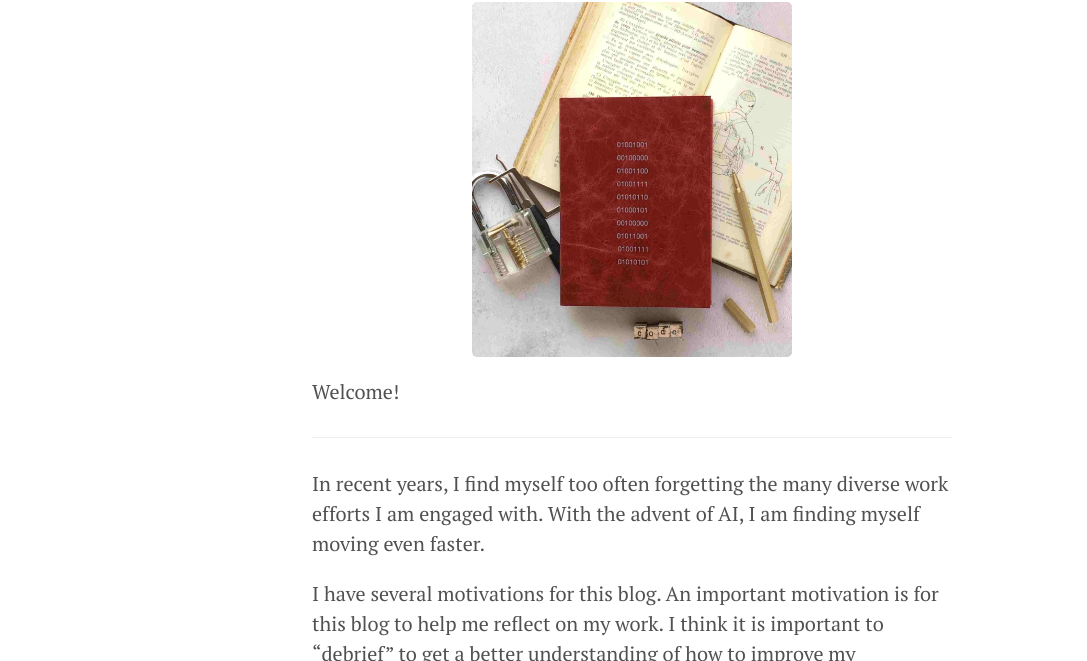
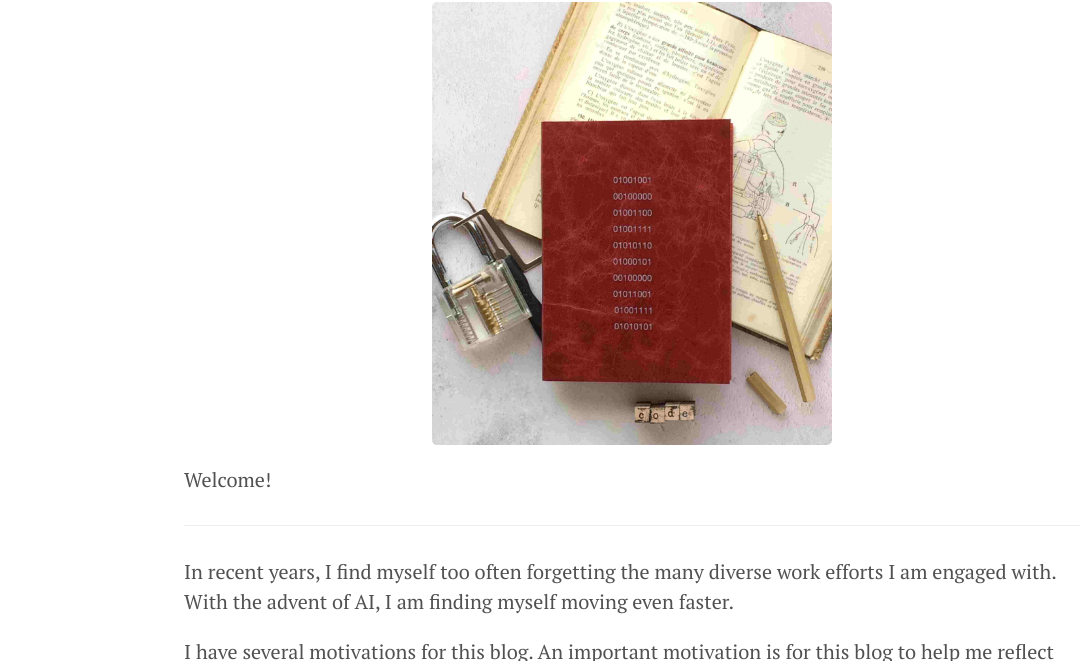
Before and after one commit to brandon-software/blog, a plain HTML site: page about/index.html in a window 1280 px wide. Shown: the part 139-800 px from the top of the page, without its empty margins (8-1095 px from the left). Drawn offline with Linux system fonts and the light colour scheme.

Commit message:
Action Bot is pushing

```diff
--- a/atom.xml
+++ b/atom.xml
@@ -4,7 +4,7 @@
  <title>Code-Sage</title>
  <link href="/blog/atom.xml" rel="self"/>
  <link href="/blog/"/>
- <updated>2023-07-17T19:46:23+00:00</updated>
+ <updated>2023-07-18T04:14:51+00:00</updated>
  <id></id>
  <author>
    <name></name>
--- a/feed.xml
+++ b/feed.xml
@@ -1,4 +1,4 @@
-<?xml version="1.0" encoding="utf-8"?><feed xmlns="http://www.w3.org/2005/Atom" ><generator uri="https://jekyllrb.com/" version="4.3.2">Jekyll</generator><link href="/blog/feed.xml" rel="self" type="application/atom+xml" /><link href="/blog/" rel="alternate" type="text/html" /><updated>2023-07-17T19:46:23+00:00</updated><id>/blog/feed.xml</id><title type="html">Code-Sage</title><subtitle>A Software Engineer&apos;s Blog by Brandon D&apos;Souza
+<?xml version="1.0" encoding="utf-8"?><feed xmlns="http://www.w3.org/2005/Atom" ><generator uri="https://jekyllrb.com/" version="4.3.2">Jekyll</generator><link href="/blog/feed.xml" rel="self" type="application/atom+xml" /><link href="/blog/" rel="alternate" type="text/html" /><updated>2023-07-18T04:14:51+00:00</updated><id>/blog/feed.xml</id><title type="html">Code-Sage</title><subtitle>A Software Engineer&apos;s Blog by Brandon D&apos;Souza
 </subtitle><entry><title type="html">A concise guide to C# Language Features</title><link href="/blog/csharp/2017/06/07/A-concise-guide-to-CSharp-Language-Features.html" rel="alternate" type="text/html" title="A concise guide to C# Language Features" /><published>2017-06-07T20:16:27+00:00</published><updated>2017-06-07T20:16:27+00:00</updated><id>/blog/csharp/2017/06/07/A-concise-guide-to-CSharp-Language-Features</id><content type="html" xml:base="/blog/csharp/2017/06/07/A-concise-guide-to-CSharp-Language-Features.html"><![CDATA[<p><img src="/blog/public/image/code-sage-time.jpg" alt="Code Sage" class="center-image" /></p>
 
 <h2 id="a-concise-guide-to-c-language-features">A concise guide to C# Language Features</h2>
--- a/public/css/main.css
+++ b/public/css/main.css
@@ -10,8 +10,8 @@ body {
   /* Enable vertical scrolling*/
   padding-top: 0px;
   margin: 30px 0px;
-  padding-left: 25%;
-  padding-right: 25%;
+  padding-left: 15%;
+  padding-right: 15%;
 }
 
 .cs-sticky-language-feature {
```
